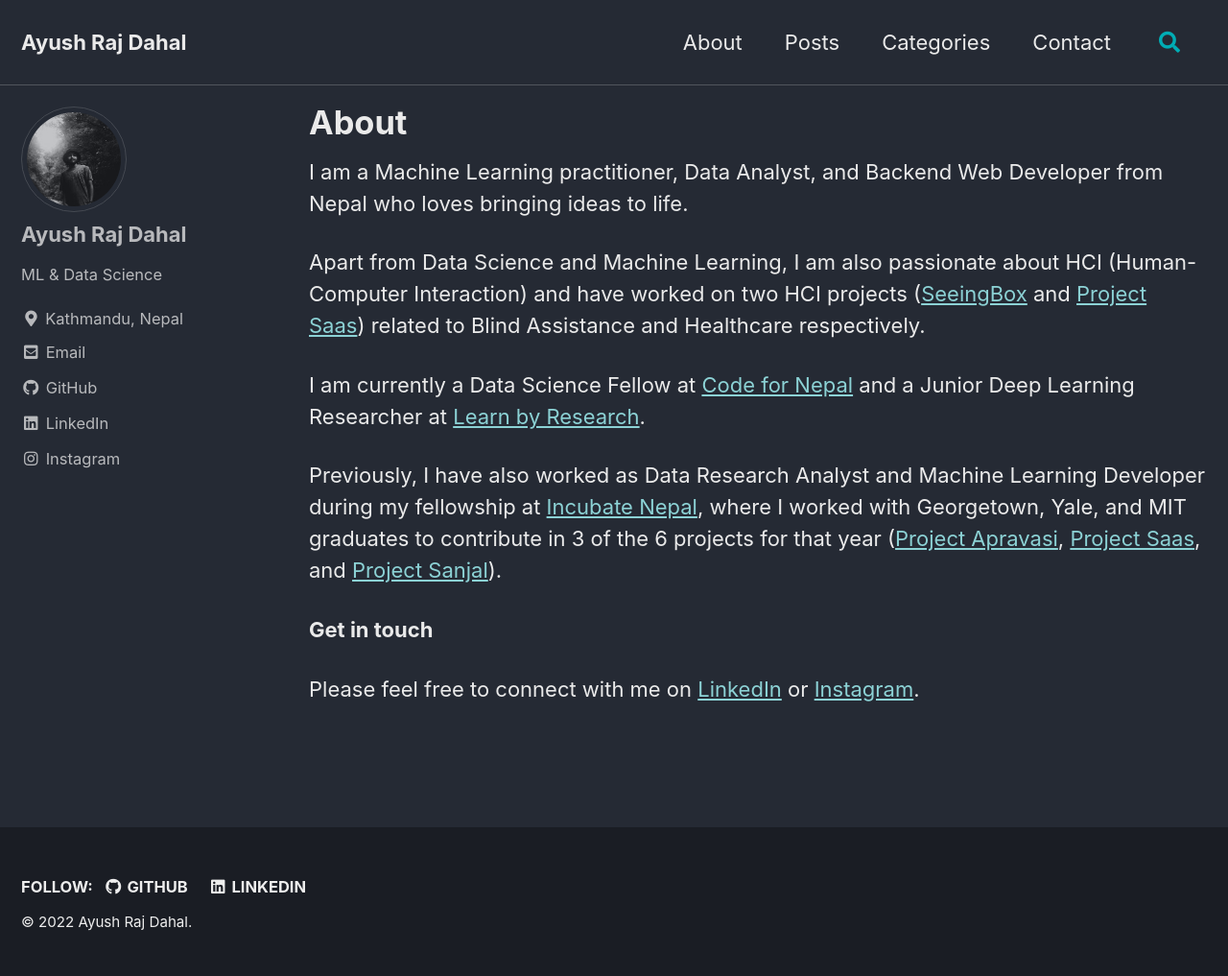
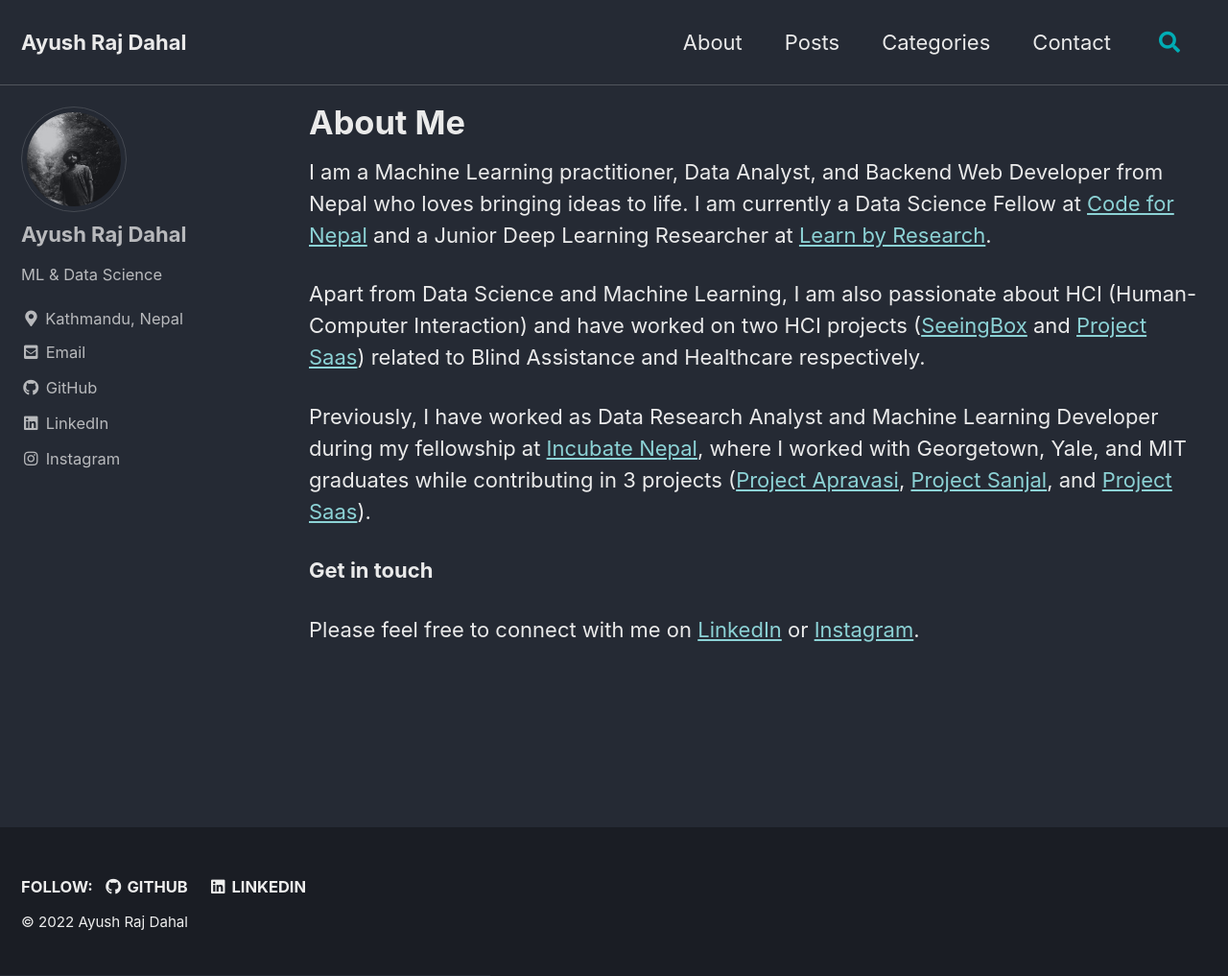
Before and after one commit to ayushrajdahal/JekyllBlog, a Jekyll site: the page built from _pages/about.md, in a window 1280 px wide and 1017 px high. Shown: the whole window at 96% size. Built offline with Jekyll 4.4.1, drawn with Linux system fonts in a browser that asks for light colours; cached includes are drawn as plain includes.

Commit message:
minor changes

```diff
--- a/_config.yml
+++ b/_config.yml
@@ -96,10 +96,10 @@ social:
 
 # Analytics
 analytics:
-  provider               : false # false (default), "google", "google-universal", "google-gtag", "custom"
+  provider               : "google-gtag" # false (default), "google", "google-universal", "google-gtag", "custom"
   google:
-    tracking_id          :
-    anonymize_ip         : # true, false (default)
+    tracking_id          : "G-MZPPP7WBP7"
+    anonymize_ip         : false # true, false (default)
 
 
 # Site Author
--- a/_includes/footer.html
+++ b/_includes/footer.html
@@ -18,4 +18,4 @@
   </ul>
 </div>
 
-<div class="page__footer-copyright">&copy; {{ site.time | date: '%Y' }} {{ site.name | default: site.title }}.</div>
+<div class="page__footer-copyright">&copy; {{ site.time | date: '%Y' }} {{ site.name | default: site.title }}</div>
--- a/_pages/about.md
+++ b/_pages/about.md
@@ -1,18 +1,16 @@
 ---
 permalink: /about/
-title: "About"
+title: "About Me"
 classes: wide
 excerpt: Learn about me, my current endeavors, and the motive behind this personal blog.
 ---
 
 
-I am a Machine Learning practitioner, Data Analyst, and Backend Web Developer from Nepal who loves bringing ideas to life.
+I am a Machine Learning practitioner, Data Analyst, and Backend Web Developer from Nepal who loves bringing ideas to life. I am currently a Data Science Fellow at [Code for Nepal](https://codefornepal.org/) and a Junior Deep Learning Researcher at [Learn by Research](https://in.linkedin.com/company/learnbyresearch).
 
 Apart from Data Science and Machine Learning, I am also passionate about HCI (Human-Computer Interaction) and have worked on two HCI projects ([SeeingBox](https://github.com/dhaydoo/SeeingBox) and [Project Saas](https://projectsaas.info)) related to Blind Assistance and Healthcare respectively.
 
-I am currently a Data Science Fellow at [Code for Nepal](https://codefornepal.org/) and a Junior Deep Learning Researcher at [Learn by Research](https://in.linkedin.com/company/learnbyresearch).
-
-Previously, I have also worked as Data Research Analyst and Machine Learning Developer during my fellowship at [Incubate Nepal](https://incubatenepal.com/), where I worked with Georgetown, Yale, and MIT graduates to contribute in 3 of the 6 projects for that year ([Project Apravasi](https://www.instagram.com/p/CgnopvSoLP9/), [Project Saas](https://projectsaas.info/), and [Project Sanjal](https://nsuman.github.io/SanzalWeb)).
+Previously, I have worked as Data Research Analyst and Machine Learning Developer during my fellowship at [Incubate Nepal](https://incubatenepal.com/), where I worked with Georgetown, Yale, and MIT graduates while contributing in 3 projects ([Project Apravasi](https://www.instagram.com/p/CgnopvSoLP9/), [Project Sanjal](https://nsuman.github.io/SanzalWeb), and [Project Saas](https://projectsaas.info/)).
 
 
 **Get in touch**
```
